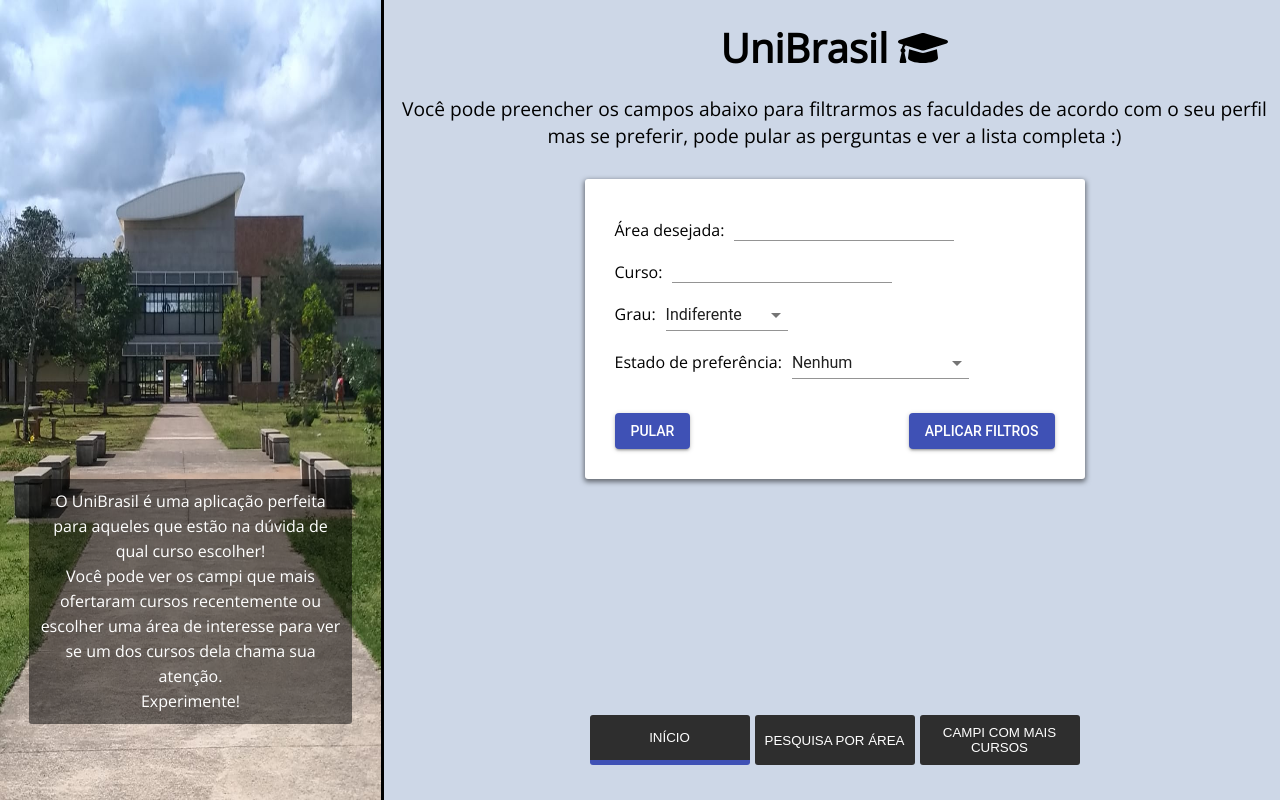
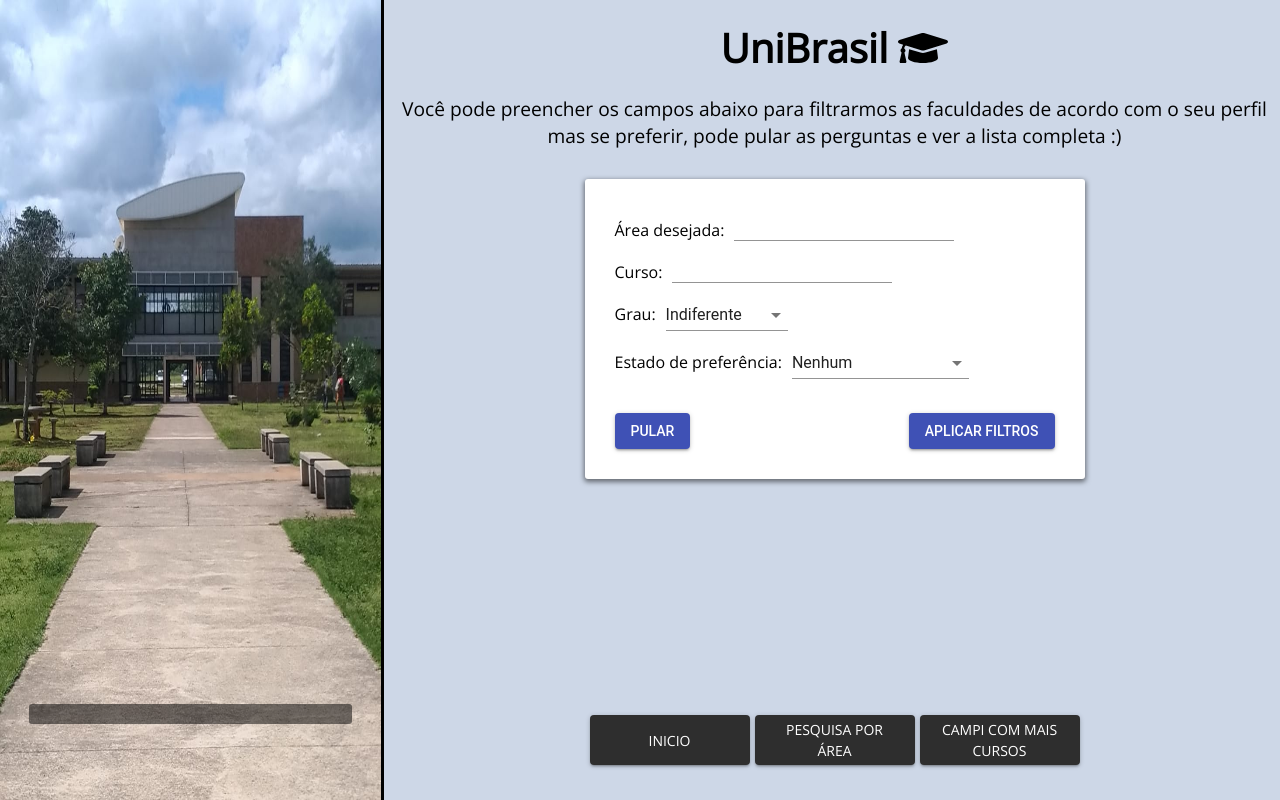
Before and after one commit to devNatron/integradoWEB, a React (Create React App) app in the folder app/: page / in a window 1280 px wide. Built offline with nearby package versions, Linux system fonts and the light colour scheme.

Commit message:
completado a funcao de mudar texto do infobar

```diff
--- a/app/src/components/Templates/InfoBar/index.js
+++ b/app/src/components/Templates/InfoBar/index.js
@@ -1,21 +1,28 @@
 import React from 'react';
 
 import './styles.css';
+// import { url } from 'inspector';
 
 
 class InfoBar extends React.Component {
     state = {
-        inicio: (<p>O UniBrasil é uma aplicação perfeita para aqueles que estão na dúvida de
+      "/home": (<p>O UniBrasil é uma aplicação perfeita para aqueles que estão na dúvida de
                 qual curso escolher!<br/>Você pode ver os campi que mais ofertaram cursos
                 recentemente ou escolher uma área de interesse para ver se um dos cursos
                 dela chama sua atenção.<br/>Experimente!</p>),
-        pesquisaArea: (<p> Os cursos estão agrupados por áreas comuns de estudo ou atuação.
+      "/tabela": (<p>O UniBrasil é uma aplicação perfeita para aqueles que estão na dúvida de
+        qual curso escolher!<br/>Você pode ver os campi que mais ofertaram cursos
+        recentemente ou escolher uma área de interesse para ver se um dos cursos
+        dela chama sua atenção.<br/>Experimente!</p>),
+      "/tabela/pesquisa-por-area": (<p> Os cursos estão agrupados por áreas comuns de estudo ou atuação.<br/> <br/>
             Escolha um dos grupos que você tem interesse para ver todos os cursos relacionados
-            a essa área e, em seguida, você pode escolher um
-            curso e ver quais faculdades ofertam-no!</p>)
+            a essa área. <br/> <br/> Após escolher um grupo, você pode escolher um
+            curso e ver quais faculdades ofertam-no!</p>),
+      "/tabela/ranking-campi-cursos": (<p>CADE MEU BACKENDDDDD</p>)
     }
     render(){
       return (
+        // <div className="InfoBar" style={{backgroundImage: "url('../../../assets/image/ufscar_entrada.jpeg')"}}>
         <div className="InfoBar">
             <div className = "TextBox">
 
--- a/app/src/components/Templates/Nav/index.js
+++ b/app/src/components/Templates/Nav/index.js
@@ -1,20 +1,28 @@
 import React from 'react';
-import DarkButton from '../../Utils/DarkButton';
+import Button from '@material-ui/core/Button';
+import { NavLink } from 'react-router-dom';
+
 
 import './styles.css';
 
 class Nav extends React.Component {
-    handleClick = function(texto){
-        console.log("texto")
+  handleClick = function (texto) {
+    // console.log("texto")
     this.props.sendData(texto)
+  }
 
-    }
-    render(){
+  render() {
     return (
       <div className="Nav">
-        <DarkButton nome="Início" link="/home" class="dark-button btn-active" onClick={() => this.handleClick("inicio")}/>
-        <DarkButton nome="Pesquisa por área" link="/tabela/pesquisa-por-area" class="dark-button btn-default margin-10" onClick={() => this.handleClick("pesquisaArea")}/>
-        <DarkButton nome="Campi com mais cursos" link="/tabela/ranking-campi-cursos" class="dark-button btn-default" onClick={() => this.handleClick("ranking")}/>
+        <NavLink to={{ pathname: '/home', data: { filter: false } }} activeClassName="activeNav">
+          <Button className="btnNav" id="btnInicio" variant="contained" color="primary" onClick={() => this.handleClick("/home")}>Inicio</Button>
+        </NavLink>
+        <NavLink className="btnNav" to={{ pathname: '/tabela/pesquisa-por-area', data: { filter: false } }} activeClassName="activeNav">
+          <Button  id="btnArea" variant="contained" color="primary" onClick={() => this.handleClick("/tabela/pesquisa-por-area")}>Pesquisa por área</Button>
+        </NavLink>
+        <NavLink to={{ pathname: '/tabela/ranking-campi-cursos', data: { filter: false } }} activeClassName="activeNav">
+          <Button className="btnNav" id="btnRanking" variant="contained" color="primary" onClick={() => this.handleClick("/tabela/ranking-campi-cursos")}>Campi com mais cursos</Button>
+        </NavLink>
       </div>
     )
   }
--- a/app/src/components/Templates/Nav/styles.css
+++ b/app/src/components/Templates/Nav/styles.css
@@ -4,6 +4,21 @@
     justify-content: center;
 }
 
-.margin-10{
-    margin: 0 5px;
+.Nav button {
+    font-family: 'Open Sans', sans-serif;
+    line-height: 1.5em;
+    width: 160px;
+    height: 50px;
+    margin: 0 2.5px;
+    background-color:  rgb(46, 46, 46);
 }
+
+.Nav button:hover{
+    background-color:  rgb(46, 46, 46);
+    border-bottom: 5px solid #3f51b5;
+}
+
+.activeNav button{
+    border-bottom: 5px solid #3f51b5;
+
+}
--- a/app/src/main/App.js
+++ b/app/src/main/App.js
@@ -10,14 +10,14 @@ import InfoBar from '../components/Templates/InfoBar'
 
 class App extends React.Component {
   state = {
-    Infobar: "inicio"
+    // Infobar: "/home"
+    Infobar: this.props.location.pathname
+    // image: "/ufscar"
   }
 
   changeInfobarData = function(texto) {
-    // texto = "teste"
-    // console.log("rodou change...")
-    console.log("app.js: " + texto)
-    this.state.Infobar = texto
+    // console.log("app.js: " + texto)
+    this.setState({Infobar: texto})
   }
 
   render(){
--- a/app/src/main/Routes.jsx
+++ b/app/src/main/Routes.jsx
@@ -6,12 +6,13 @@ import Table from '../components/Templates/Table'
 
 export default props =>
     <Switch location={props.location}>
-        <Route exact path='/' component={Home} />
+        {/* <Route exact path='/' component={Home} /> */}
         <Route exact path='/tabela' component={Table} />
         <Route path='/home' component={Home} />
         <Route path='/tabela/pesquisa-por-area' render={(props) => <Table {...props} teste='abacate'/>} />
         <Route path='/tabela/ranking-campi-cursos' render={(props) => <Table {...props} teste="batata"/>} />
-        <Redirect from='*' to='/' />
+        <Route path='*' component={Home} />
+        {/* <Redirect from='*' to='/home' /> */}
     </Switch>
 
 /* <Route path='/tabela' render={(props) => <Table {...props}/>} /> */
```
Lines whose indentation alone changed are shown as unchanged.
